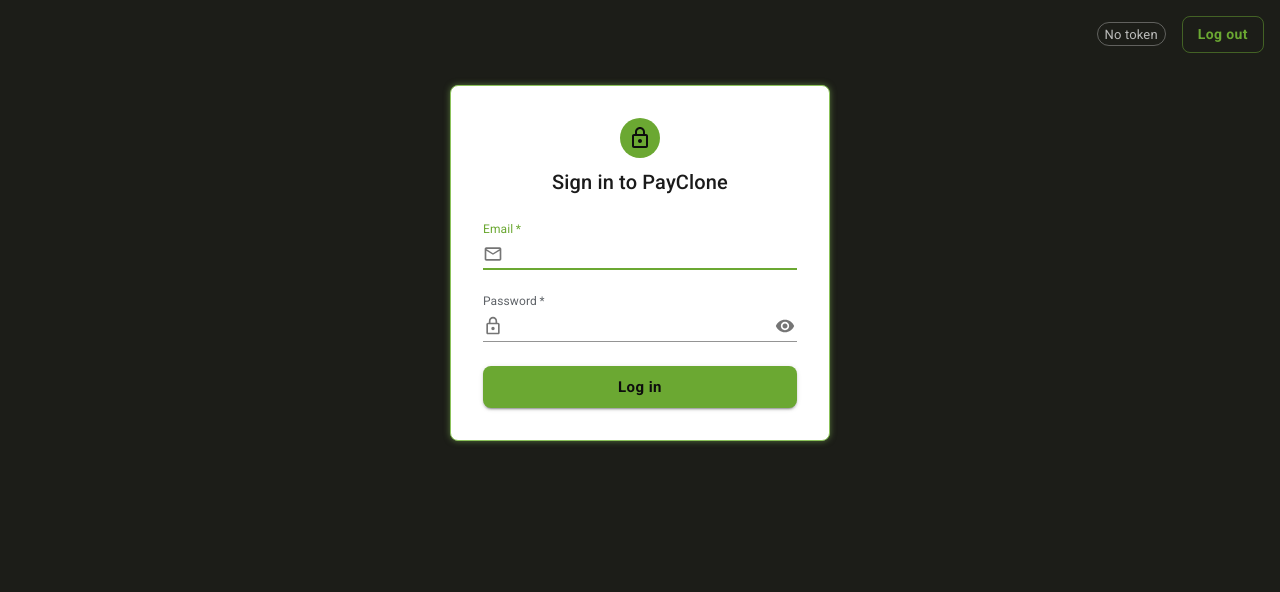
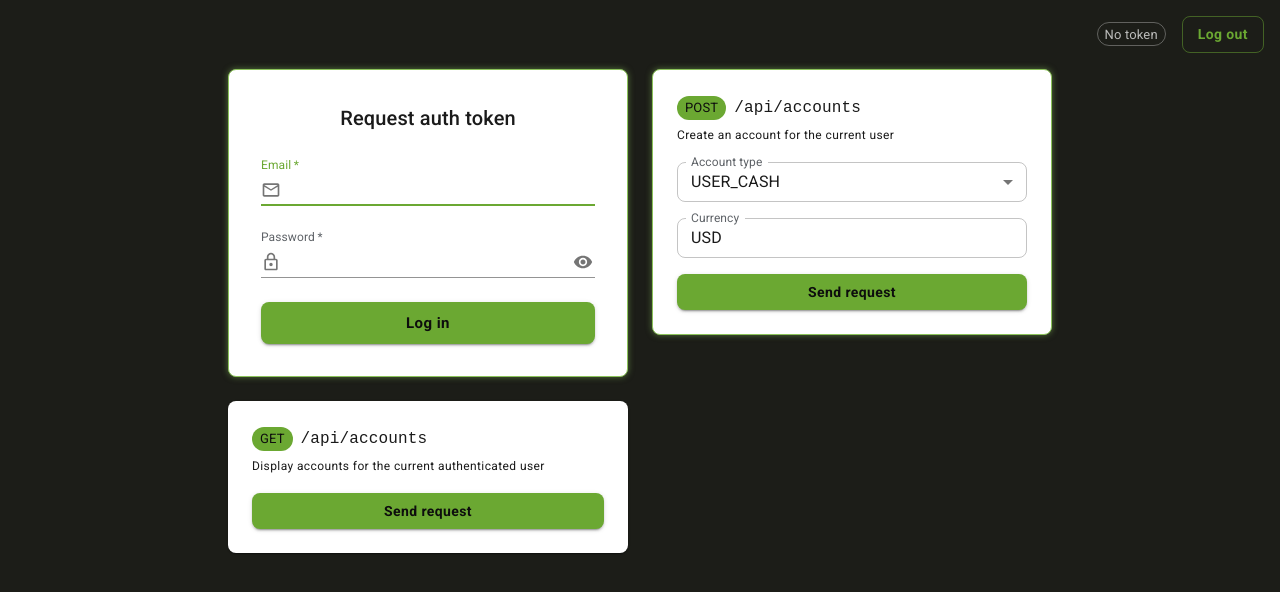
Before and after one commit to ryankavi/DaftarLedger, a React (Vite) app in the folder frontend/: page / in a window 1280 px wide. Shown: the top 592 px of the page. Built offline with nearby package versions, Linux system fonts and the light colour scheme.

Commit message:
fix: add get and post accounts components

```diff
--- a/frontend/src/App.tsx
+++ b/frontend/src/App.tsx
@@ -2,12 +2,14 @@
 import Button from '@mui/material/Button'
 import Stack from '@mui/material/Stack'
 import LoginForm from './components/LoginForm'
+import CreateAccountPanel from './components/CreateAccountPanel'
+import AccountsPanel from './components/AccountsPanel'
 import TokenStatus from './components/TokenStatus'
 import { useAuth } from './auth/context'
 
-// Single page: the login form plus a live token-status chip and a logout button.
-// All three share the auth context, so logging in or clicking "Log out" updates
-// the chip automatically — no view swapping.
+// Single page: login form, a live token-status chip + logout button, and the
+// accounts endpoint panel. All share the auth context — log in and the token
+// chip flips and the accounts request starts working.
 export default function App() {
   const { logout } = useAuth()
 
@@ -24,8 +26,23 @@
         </Button>
       </Stack>
 
-      <Box sx={{ flex: 1 }}>
+      {/* 2-column grid of fixed-width columns, centered as a group so the only
+          gap between panels is `gap` (not half the viewport). Default row-major
+          flow fills left, then right, then wraps to the next row. */}
+      <Box
+        sx={{
+          display: 'grid',
+          gridTemplateColumns: { xs: '1fr', md: 'repeat(2, minmax(0, 400px))' },
+          justifyContent: 'center',
+          gap: 3,
+          alignItems: 'start',
+          px: 2,
+          pb: 6,
+        }}
+      >
         <LoginForm />
+        <CreateAccountPanel />
+        <AccountsPanel />
       </Box>
     </Box>
   )
--- /dev/null
+++ b/frontend/src/animations.ts
@@ -0,0 +1,17 @@
+import { keyframes } from '@mui/material/styles'
+
+// Breathing glow: a brand-green halo that brightens and dims, drawing the eye
+// without nagging. Shared by the login form and the create-account panel.
+export const breathe = keyframes`
+  0%, 100% { box-shadow: 0 0 6px 0 rgba(139, 194, 90, 0.5); }
+  50%      { box-shadow: 0 0 22px 4px rgba(139, 194, 90, 0.9); }
+`
+
+// Drop-in sx for a glowing green border. Spread into a component's sx.
+export const glowBorderSx = {
+  border: '1px solid',
+  borderColor: 'primary.light',
+  animation: `${breathe} 2.8s ease-in-out infinite`,
+  // Respect users who prefer reduced motion.
+  '@media (prefers-reduced-motion: reduce)': { animation: 'none' },
+}
--- /dev/null
+++ b/frontend/src/components/AccountsPanel.tsx
@@ -0,0 +1,93 @@
+import { useState } from 'react'
+import Alert from '@mui/material/Alert'
+import Box from '@mui/material/Box'
+import Button from '@mui/material/Button'
+import Chip from '@mui/material/Chip'
+import CircularProgress from '@mui/material/CircularProgress'
+import List from '@mui/material/List'
+import ListItem from '@mui/material/ListItem'
+import ListItemText from '@mui/material/ListItemText'
+import Paper from '@mui/material/Paper'
+import Stack from '@mui/material/Stack'
+import Typography from '@mui/material/Typography'
+import { ApiError, listAccounts } from '../api'
+import type { Account } from '../types'
+
+// Calls GET /api/accounts for the current user. The token is attached
+// automatically by the api client from the auth context.
+export default function AccountsPanel() {
+  const [accounts, setAccounts] = useState<Account[] | null>(null)
+  const [error, setError] = useState<string | null>(null)
+  const [busy, setBusy] = useState(false)
+
+  async function handleFetch() {
+    setError(null)
+    setBusy(true)
+    try {
+      const res = await listAccounts()
+      setAccounts(res.accounts)
+    } catch (err) {
+      setAccounts(null)
+      setError(
+        err instanceof ApiError ? `${err.status}: ${err.message}` : 'Request failed',
+      )
+    } finally {
+      setBusy(false)
+    }
+  }
+
+  return (
+    <Paper sx={{ p: 3, width: '100%' }}>
+      <Stack spacing={2}>
+        {/* Title */}
+        <Box>
+          <Stack direction="row" spacing={1} sx={{ alignItems: 'center' }}>
+            <Chip label="GET" size="small" color="primary" />
+            <Typography variant="subtitle1" sx={{ fontFamily: 'monospace' }}>
+              /api/accounts
+            </Typography>
+          </Stack>
+          <Typography variant="caption" color="text.secondary">
+            Display accounts for the current authenticated user
+          </Typography>
+        </Box>
+
+        {/* Response — renders between the title and the button */}
+        {busy && (
+          <Box sx={{ display: 'flex', justifyContent: 'center', py: 1 }}>
+            <CircularProgress size={24} />
+          </Box>
+        )}
+        {error && <Alert severity="error">{error}</Alert>}
+        {accounts &&
+          !busy &&
+          (accounts.length === 0 ? (
+            <Typography variant="body2" color="text.secondary">
+              No accounts.
+            </Typography>
+          ) : (
+            <List dense disablePadding>
+              {accounts.map((a) => (
+                <ListItem key={a.account_id} disableGutters sx={{ gap: 1 }}>
+                  <ListItemText
+                    primary={`${a.account_type} · ${a.currency}`}
+                    secondary={a.account_id}
+                  />
+                  <Chip
+                    label={a.account_status}
+                    size="small"
+                    color={a.account_status === 'OPEN' ? 'success' : 'default'}
+                  />
+                </ListItem>
+              ))}
+            </List>
+          ))}
+
+        {/* Execute */}
+        <Button variant="contained" onClick={handleFetch} disabled={busy}>
+          {busy ? 'Loading…' : 'Send request'}
+        </Button>
+      </Stack>
+    </Paper>
+  )
+}
--- /dev/null
+++ b/frontend/src/components/CreateAccountPanel.tsx
@@ -0,0 +1,112 @@
+import { useState } from 'react'
+import Alert from '@mui/material/Alert'
+import Box from '@mui/material/Box'
+import Button from '@mui/material/Button'
+import Chip from '@mui/material/Chip'
+import CircularProgress from '@mui/material/CircularProgress'
+import MenuItem from '@mui/material/MenuItem'
+import Paper from '@mui/material/Paper'
+import Stack from '@mui/material/Stack'
+import TextField from '@mui/material/TextField'
+import Typography from '@mui/material/Typography'
+import { ApiError, createAccount } from '../api'
+import type { AccountCreatedResponse, AccountType } from '../types'
+import { glowBorderSx } from '../animations'
+
+const ACCOUNT_TYPES: AccountType[] = [
+  'USER_CASH',
+  'EXTERNAL',
+  'CARD_SETTLEMENT',
+  'ACH_CLEARING',
+  'FEE_REVENUE',
+  'TREASURY',
+]
+
+// Calls POST /api/accounts to create an account for the current user. Wrapped
+// in the same breathing glow as the login form.
+export default function CreateAccountPanel() {
+  const [accountType, setAccountType] = useState<AccountType>('USER_CASH')
+  const [currency, setCurrency] = useState('USD')
+  const [result, setResult] = useState<AccountCreatedResponse | null>(null)
+  const [error, setError] = useState<string | null>(null)
+  const [busy, setBusy] = useState(false)
+
+  async function handleSubmit() {
+    setError(null)
+    setResult(null)
+    setBusy(true)
+    try {
+      const res = await createAccount({ account_type: accountType, currency })
+      setResult(res)
+    } catch (err) {
+      setError(
+        err instanceof ApiError ? `${err.status}: ${err.message}` : 'Request failed',
+      )
+    } finally {
+      setBusy(false)
+    }
+  }
+
+  return (
+    <Paper elevation={0} sx={{ p: 3, width: '100%', ...glowBorderSx }}>
+      <Stack spacing={2}>
+        {/* Title */}
+        <Box>
+          <Stack direction="row" spacing={1} sx={{ alignItems: 'center' }}>
+            <Chip label="POST" size="small" color="primary" />
+            <Typography variant="subtitle1" sx={{ fontFamily: 'monospace' }}>
+              /api/accounts
+            </Typography>
+          </Stack>
+          <Typography variant="caption" color="text.secondary">
+            Create an account for the current user
+          </Typography>
+        </Box>
+
+        {/* Inputs */}
+        <TextField
+          select
+          label="Account type"
+          value={accountType}
+          onChange={(e) => setAccountType(e.target.value as AccountType)}
+          size="small"
+          fullWidth
+        >
+          {ACCOUNT_TYPES.map((t) => (
+            <MenuItem key={t} value={t}>
+              {t}
+            </MenuItem>
+          ))}
+        </TextField>
+        <TextField
+          label="Currency"
+          value={currency}
+          onChange={(e) => setCurrency(e.target.value.toUpperCase())}
+          size="small"
+          fullWidth
+          slotProps={{ htmlInput: { maxLength: 3 } }}
+        />
+
+        {/* Response — between the title/inputs and the button */}
+        {busy && (
+          <Box sx={{ display: 'flex', justifyContent: 'center', py: 1 }}>
+            <CircularProgress size={24} />
+          </Box>
+        )}
+        {error && <Alert severity="error">{error}</Alert>}
+        {result && !busy && (
+          <Alert severity="success">
+            Created {result.account_type} · {result.currency}
+            <br />
+            {result.account_id}
+          </Alert>
+        )}
+
+        {/* Execute */}
+        <Button variant="contained" onClick={handleSubmit} disabled={busy}>
+          {busy ? 'Loading…' : 'Send request'}
+        </Button>
+      </Stack>
+    </Paper>
+  )
+}
--- a/frontend/src/components/LoginForm.tsx
+++ b/frontend/src/components/LoginForm.tsx
@@ -1,5 +1,4 @@
 import { useState, type FormEvent } from 'react'
-import { keyframes } from '@mui/material/styles'
 import Alert from '@mui/material/Alert'
 import Avatar from '@mui/material/Avatar'
 import Box from '@mui/material/Box'
@@ -16,13 +15,7 @@
 import VisibilityOff from '@mui/icons-material/VisibilityOff'
 import { ApiError } from '../api'
 import { useAuth } from '../auth/context'
-
-// Breathing glow: a brand-green halo that brightens and dims, drawing the eye
-// to the form without nagging.
-const breathe = keyframes`
-  0%, 100% { box-shadow: 0 0 6px 0 rgba(139, 194, 90, 0.5); }
-  50%      { box-shadow: 0 0 22px 4px rgba(139, 194, 90, 0.9); }
-`
+import { glowBorderSx } from '../animations'
 
 // Minimal, borderless login: underlined `standard` inputs with leading icons
 // and a show/hide password toggle. Self-contained — owns its form state and
@@ -55,26 +48,18 @@
   }
 
   return (
-    <Box sx={{ minHeight: '100%', display: 'grid', placeItems: 'center', p: 2 }}>
+    <Box sx={{ width: '100%' }}>
       <Paper
         elevation={0}
         sx={{
-          maxWidth: 380,
           width: '100%',
           p: 4,
-          border: '1px solid',
-          borderColor: 'primary.light',
-          animation: `${breathe} 2.8s ease-in-out infinite`,
-          // Don't animate for users who prefer reduced motion.
-          '@media (prefers-reduced-motion: reduce)': { animation: 'none' },
+          ...glowBorderSx,
         }}
       >
         <Stack component="form" spacing={3} onSubmit={handleSubmit}>
           <Stack spacing={1} sx={{ alignItems: 'center' }}>
-            <Avatar sx={{ bgcolor: 'primary.main', color: 'primary.contrastText' }}>
-              <LockOutlinedIcon />
-            </Avatar>
-            <Typography variant="h6">Sign in to PayClone</Typography>
+            <Typography variant="h6">Request auth token</Typography>
           </Stack>
           {error && <Alert severity="error">{error}</Alert>}
           <TextField
```
